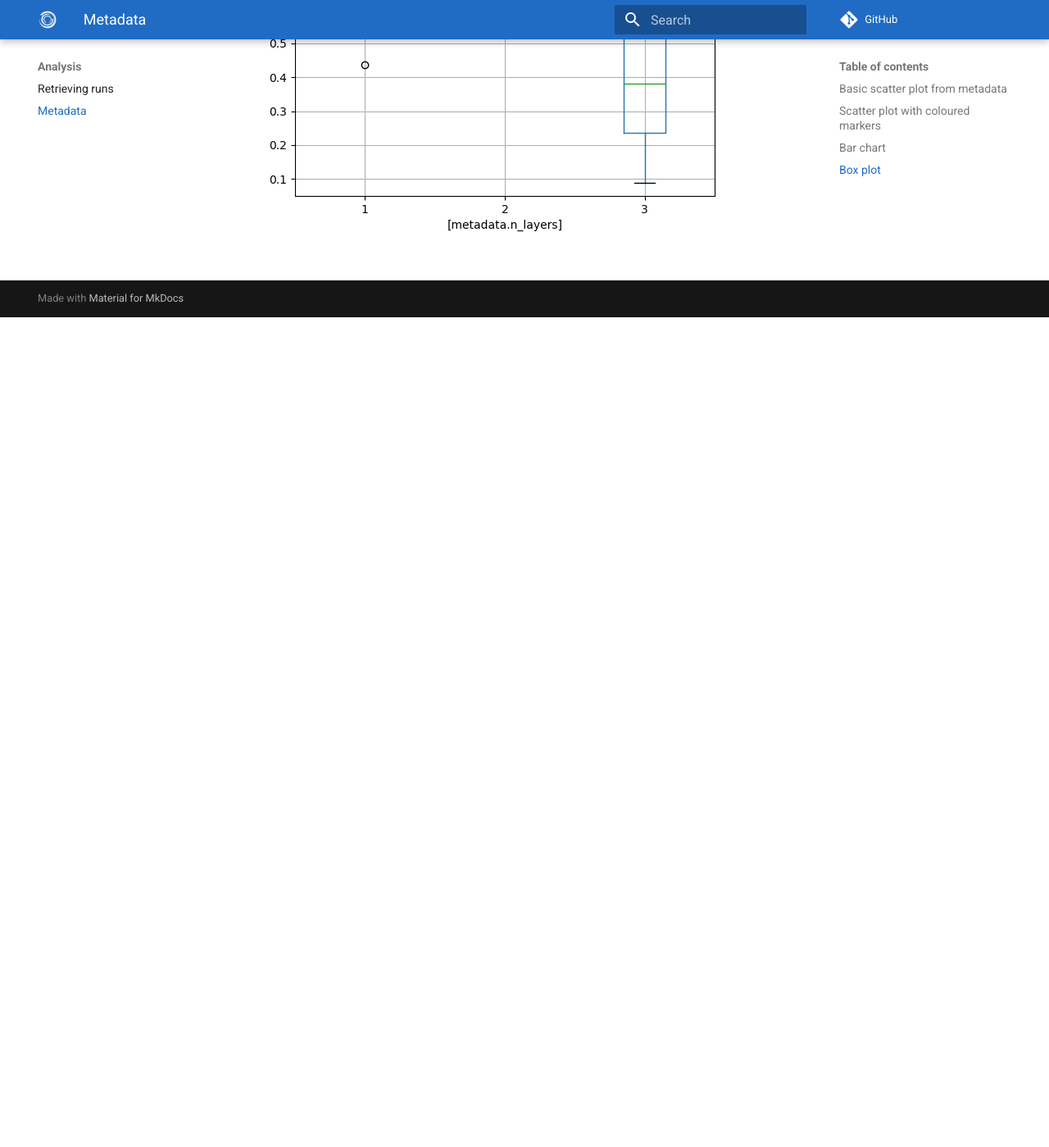
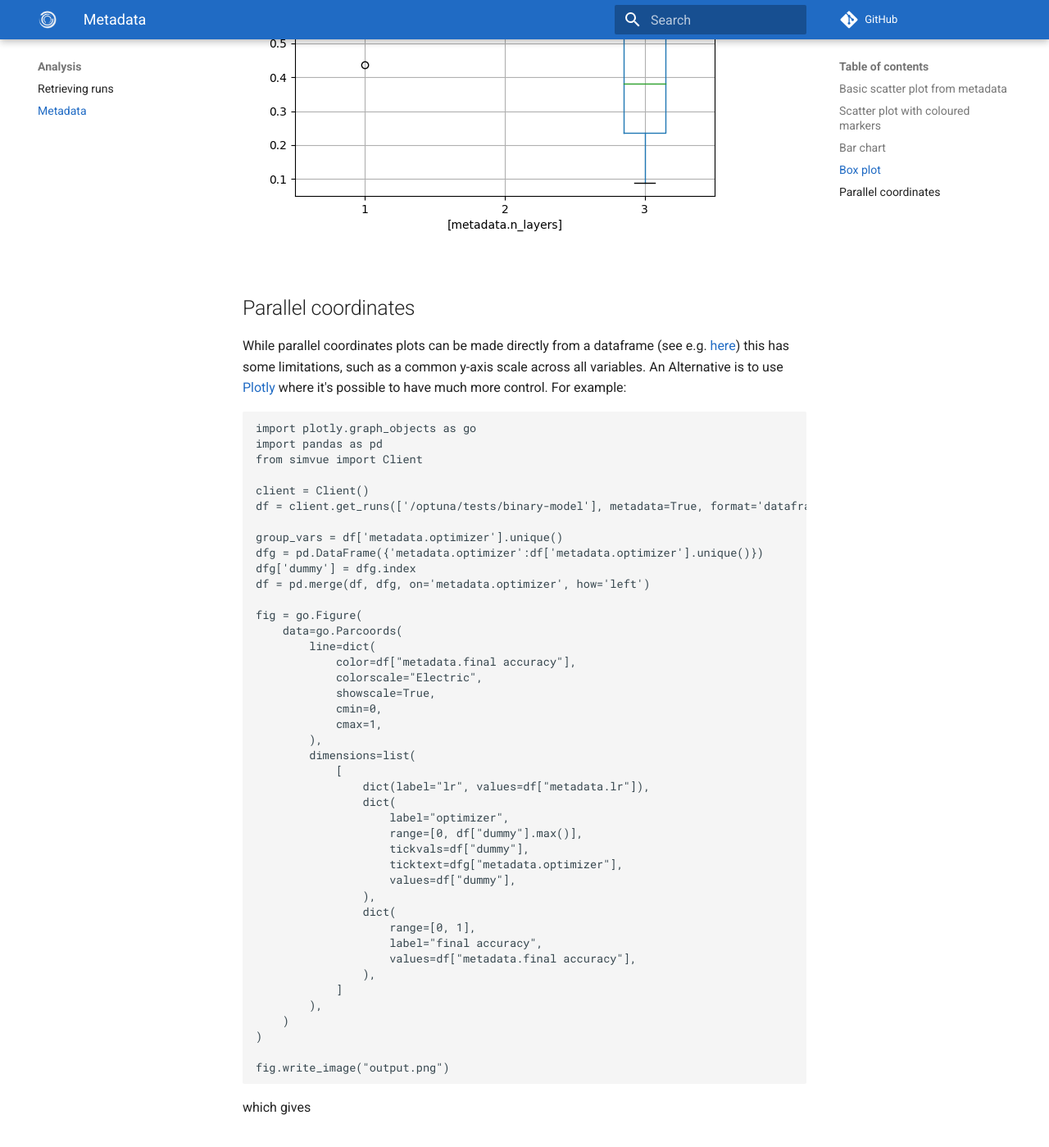
Before and after one commit to simvue-io/docs, an MkDocs documentation site: the page built from docs/analysis/metadata.md, in a window 1280 px wide and 1400 px high, scrolled down 3580 px. Shown: the whole window at 82% size. Built offline with MkDocs 1.6.1 and Material for MkDocs 9.7.7, drawn with Linux system fonts in a browser that asks for light colours; before the commit the page ends 3967 px from its top, so only the background shows below that.

Commit message:
Add parallel coordinates example

````diff
--- a/docs/analysis/metadata.md
+++ b/docs/analysis/metadata.md
@@ -69,3 +69,55 @@ plot = df.boxplot(column=['metadata.final accuracy'], by=['metadata.n_layers'])
 ```
 This results in the following plot:
 ![Box plot](images/boxplot-numlayers.png)
+
+## Parallel coordinates
+While parallel coordinates plots can be made directly from a dataframe
+(see e.g. [here](https://pandas.pydata.org/docs/reference/api/pandas.plotting.parallel_coordinates.html)) this has some
+limitations, such as a common y-axis scale across all variables. An Alternative is to use [Plotly](https://plotly.com/python/parallel-coordinates-plot/)
+where it's possible to have much more control. For example:
+```
+import plotly.graph_objects as go
+import pandas as pd
+from simvue import Client
+
+client = Client()
+df = client.get_runs(['/optuna/tests/binary-model'], metadata=True, format='dataframe')
+
+group_vars = df['metadata.optimizer'].unique()
+dfg = pd.DataFrame({'metadata.optimizer':df['metadata.optimizer'].unique()})
+dfg['dummy'] = dfg.index
+df = pd.merge(df, dfg, on='metadata.optimizer', how='left')
+
+fig = go.Figure(
+    data=go.Parcoords(
+        line=dict(
+            color=df["metadata.final accuracy"],
+            colorscale="Electric",
+            showscale=True,
+            cmin=0,
+            cmax=1,
+        ),
+        dimensions=list(
+            [
+                dict(label="lr", values=df["metadata.lr"]),
+                dict(
+                    label="optimizer",
+                    range=[0, df["dummy"].max()],
+                    tickvals=df["dummy"],
+                    ticktext=dfg["metadata.optimizer"],
+                    values=df["dummy"],
+                ),
+                dict(
+                    range=[0, 1],
+                    label="final accuracy",
+                    values=df["metadata.final accuracy"],
+                ),
+            ]
+        ),
+    )
+)
+
+fig.write_image("output.png")
+```
+which gives
+![Parallel coordinates](images/parallel-coordinates.png)
````
Also changed, not shown: docs/analysis/images/parallel-coordinates.png (added).
